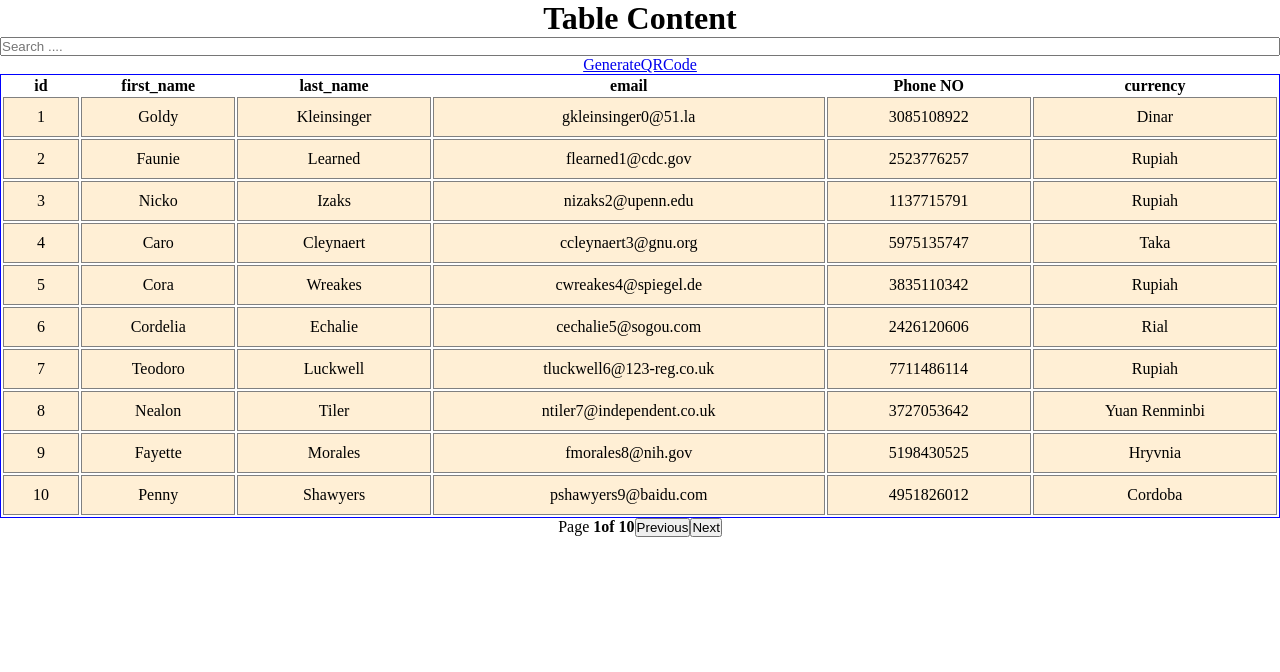
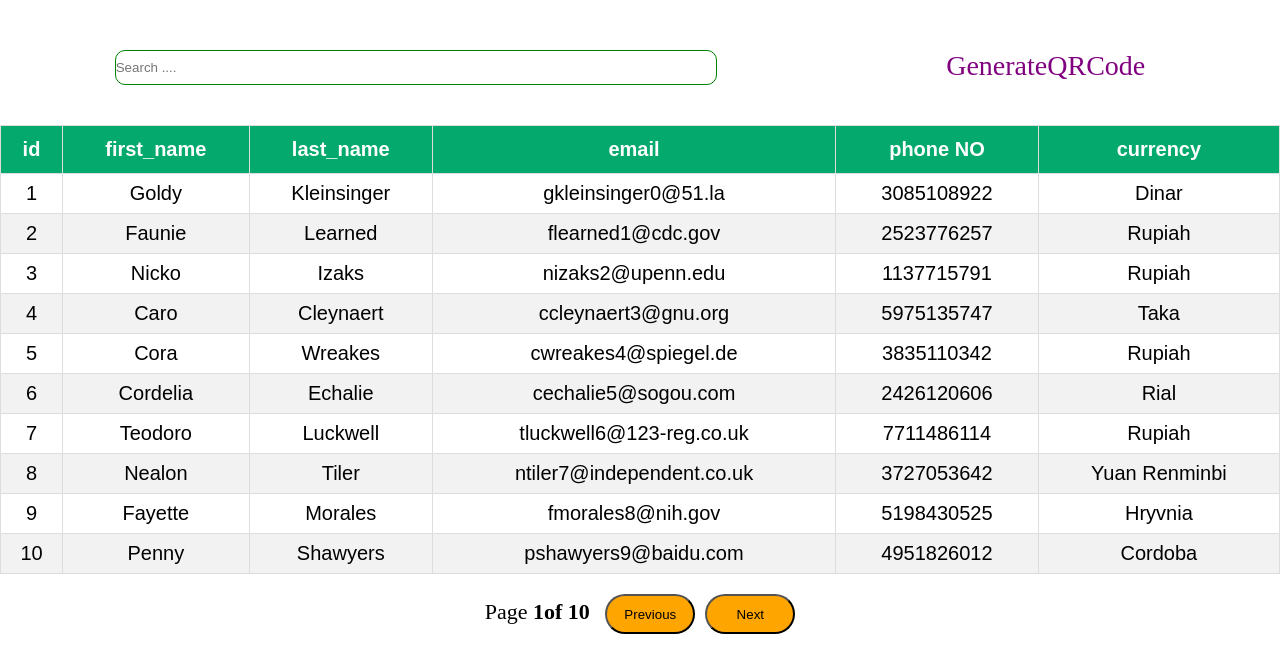
Before and after one commit to 98arun/ftx-hackathon, a React (Vite) app: page / in a window 1280 px wide. Shown: the top 672 px of the page. Built offline with nearby package versions, Linux system fonts and the light colour scheme.

Commit message:
apply css all component

```diff
--- a/src/App.tsx
+++ b/src/App.tsx
@@ -5,7 +5,6 @@ function App() {
   return (
     <>
       <div className="main-container">
-        <h1>Table Content</h1>
         <Table />
       </div>
     </>
--- a/src/Assets/Style/style.css
+++ b/src/Assets/Style/style.css
@@ -2,15 +2,97 @@
   margin: 0;
   padding: 0;
 }
+
 .main-container {
   width: 100%;
   display: flex;
   justify-content: center;
   flex-direction: column;
   text-align: center;
+  margin-top: 50px;
 }
+
 .btn {
   display: flex;
   flex-direction: row;
   justify-content: center;
 }
+
+
+table {
+  font-family: Arial, Helvetica, sans-serif;
+  border-collapse: collapse;
+  width: 100%;
+  margin-top: 40px;
+
+}
+
+table td, table th {
+  border: 1px solid #ddd;
+  padding: 8px;
+  font-size: 20px;
+}
+
+table tr:nth-child(even) {
+  background-color: #f2f2f2;
+}
+
+table tr:hover {
+  background-color: #ddd;
+}
+
+table th {
+  text-align: center;
+  padding-top: 12px;
+  padding-bottom: 12px;
+  background-color: #04AA6D;
+  color: white;
+}
+
+
+button {
+  height: 40px;
+  width: 90px;
+  border-radius: 20px;
+  background: orange;
+  margin-left: 10px;
+}
+
+.container-pagination {
+  margin-top: 20px;
+}
+
+.pagination {
+  font-size: 22px;
+}
+
+.inputSearch {
+  height: 33px;
+  width: 600px;
+  border-radius: 10px;
+  border: 1px solid green;
+}
+
+
+.container {
+  display: flex;
+  font-size: 28px;
+  justify-content: space-around;
+}
+
+
+.link {
+  text-decoration: none;
+  text-decoration: none;
+  margin-right: 20px;
+  color: purple;
+}
+
+.input-qr {
+  margin-top: 40px;
+  height: 32px;
+  width: 230px;
+  border-radius: 5px;
+  border: 1px solid green;
+  margin-left: 15px;
+}
--- a/src/Components/generateQRCode/generateQRCode.tsx
+++ b/src/Components/generateQRCode/generateQRCode.tsx
@@ -50,8 +50,9 @@ export default class GenerateQRCode extends React.Component {
       <div style={styles.root}>
         <h1 style={styles.h1}>QRCode with JSON</h1>
         <div style={styles.qrcode}>
-          <div>
+          <div >
             <input
+              className='input-qr'
               type="text"
               name="merchantId"
               onChange={this._handleInputChange}
@@ -59,17 +60,20 @@ export default class GenerateQRCode extends React.Component {
             />
             <input
               type="text"
+              className='input-qr'
               name="amount"
               onChange={this._handleInputChange}
               placeholder="Enter Amount (Optional)"
             />
             <input
               type="text"
+              className='input-qr'
               name="invoiceId"
               onChange={this._handleInputChange}
               placeholder="Enter Invoice Id (Optional)"
             />
           </div>
+
           <div style={{ marginTop: "40px" }}>
             {this._renderQRCodeGeneratorView()}
           </div>
--- a/src/Components/table/GlobalFilter.tsx
+++ b/src/Components/table/GlobalFilter.tsx
@@ -1,12 +1,17 @@
+import '../../Assets/Style/style.css'
+
 const GlobalFilter = ({ filter, setFilter }: any) => {
   return (
     <>
+
       <input
         type="text"
         value={filter || ""}
+        className='inputSearch'
         placeholder="Search ...."
         onChange={(e) => setFilter(e.target.value)}
       />
+
     </>
   );
 };
--- a/src/Components/table/Table.tsx
+++ b/src/Components/table/Table.tsx
@@ -78,10 +78,15 @@ function Table() {
 
   return (
     <>
-      <GlobalFilter filter={globalFilter} setFilter={setGlobalFilter} />
-      <Link to="/GenerateQRCode">GenerateQRCode</Link>
 
-      <table {...getTableProps()} style={{ border: "solid 1px blue" }}>
+      <div className='container'>
+        <GlobalFilter filter={globalFilter} setFilter={setGlobalFilter} />
+        <Link to="/GenerateQRCode" className='link'>GenerateQRCode</Link>
+      </div>
+
+
+
+      <table {...getTableProps()}>
         <thead>
           {headerGroups.map((headerGroups: any) => (
             <tr {...headerGroups.getHeaderGroupProps()}>
@@ -106,11 +111,6 @@ function Table() {
                   return (
                     <td
                       {...cell.getCellProps()}
-                      style={{
-                        padding: "10px",
-                        border: "solid 1px gray",
-                        background: "papayawhip",
-                      }}
                     >
                       {cell.render("Cell")}
                     </td>
@@ -121,8 +121,8 @@ function Table() {
           })}
         </tbody>
       </table>
-      <div className="btn">
-        <span>
+      <div className='container-pagination'>
+        <span className='pagination'>
           Page{" "}
           <strong>
             {pageIndex + 1}of {pageOptions.length}
@@ -131,6 +131,7 @@ function Table() {
         <button onClick={() => previousPage()}>Previous</button>
         <button onClick={() => nextPage()}>Next</button>
       </div>
+
     </>
   );
 }
--- a/src/Components/table/columns.ts
+++ b/src/Components/table/columns.ts
@@ -16,7 +16,7 @@ export const COLUMNS = [
         accessor: 'email'
     },
     {
-        Headers: 'Phone NO',
+        Headers: 'phone NO',
         accessor: 'phone'
     },
     {
```
Also changed, not shown: 1 other file (tests, documents, lock files or other folders).
